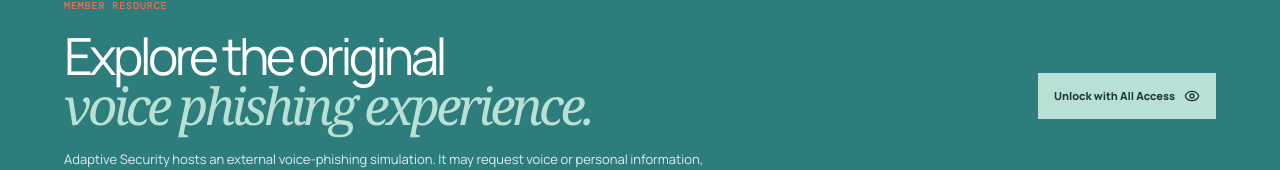
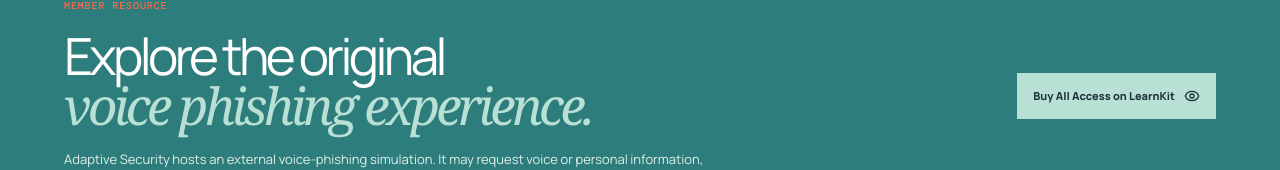
Before and after one commit to one-media-asia/securemediahaven, a React (Vite) app: page /voice-phishing in a window 1280 px wide. Shown: the part 1763-1933 px from the top of the page. Built offline with nearby package versions, Linux system fonts and the light colour scheme; no server answers.

Commit message:
Fix Voice Phishing purchase link

```diff
--- a/src/pages/VoicePhishingAwareness.tsx
+++ b/src/pages/VoicePhishingAwareness.tsx
@@ -5,7 +5,7 @@ import { paymentUrl } from '@/lib/payment';
 
 const VoicePhishingAwareness = () => {
   const [hasAccess] = useState(() => sessionStorage.getItem('all-access-paid') === 'true');
-  const checkoutUrl = paymentUrl;
+  const checkoutUrl = hasAccess ? paymentUrl : 'https://learn.onemedia.asia';
   const openExternalTool = () => {
     if (!hasAccess) {
       if (checkoutUrl) window.location.assign(checkoutUrl);
@@ -36,7 +36,7 @@ const VoicePhishingAwareness = () => {
 
       <section className="voice-phish-scenario"><div><p className="eyebrow">Fictional call scenario</p><h2>“I need you to<br /><em>keep this quiet.”</em></h2><p>A caller claims to be a colleague and asks you to bypass the normal approval process. The voice sounds right. The request does not.</p></div><div className="voice-phish-call-card"><div><Phone size={17} /><span>Unknown caller</span><small>00:18</small></div><blockquote>“Please do this now and don't mention it to the team. I'll explain later.”</blockquote><div className="voice-phish-call-actions"><button type="button"><Phone size={15} /> End the call</button><button type="button"><Check size={15} /> Verify separately</button></div></div></section>
 
-      <section className="voice-phish-external"><div><p className="eyebrow">Member resource</p><h2>Explore the original<br /><em>voice phishing experience.</em></h2><p>Adaptive Security hosts an external voice-phishing simulation. It may request voice or personal information, so review its privacy terms before continuing.</p></div><button type="button" onClick={openExternalTool} className="voice-phish-external-link">{hasAccess ? 'Open Adaptive Security' : checkoutUrl ? 'Unlock with All Access' : 'Checkout unavailable'} <Eye size={16} /></button></section>
+      <section className="voice-phish-external"><div><p className="eyebrow">Member resource</p><h2>Explore the original<br /><em>voice phishing experience.</em></h2><p>Adaptive Security hosts an external voice-phishing simulation. It may request voice or personal information, so review its privacy terms before continuing.</p></div><button type="button" onClick={openExternalTool} className="voice-phish-external-link">{hasAccess ? 'Open Adaptive Security' : 'Buy All Access on LearnKit'} <Eye size={16} /></button></section>
 
       <footer className="voice-phish-footer"><span>Voice Reality Check by appfolk</span><Link to="/">Back to appfolk</Link></footer>
     </main>
```
